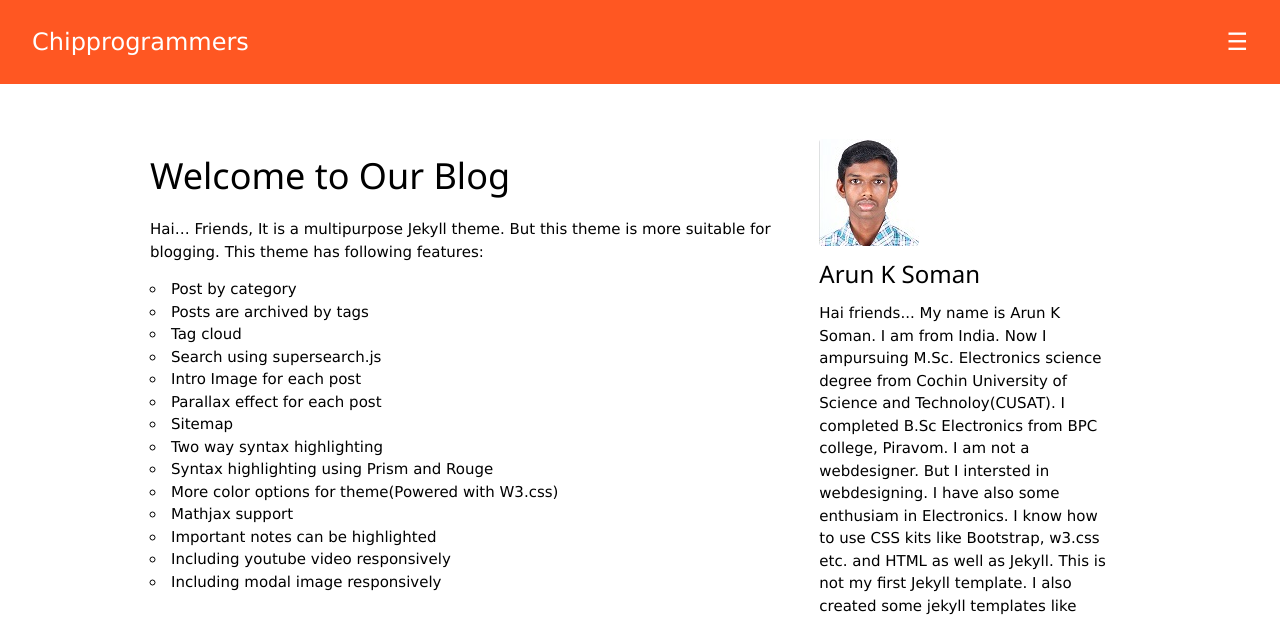
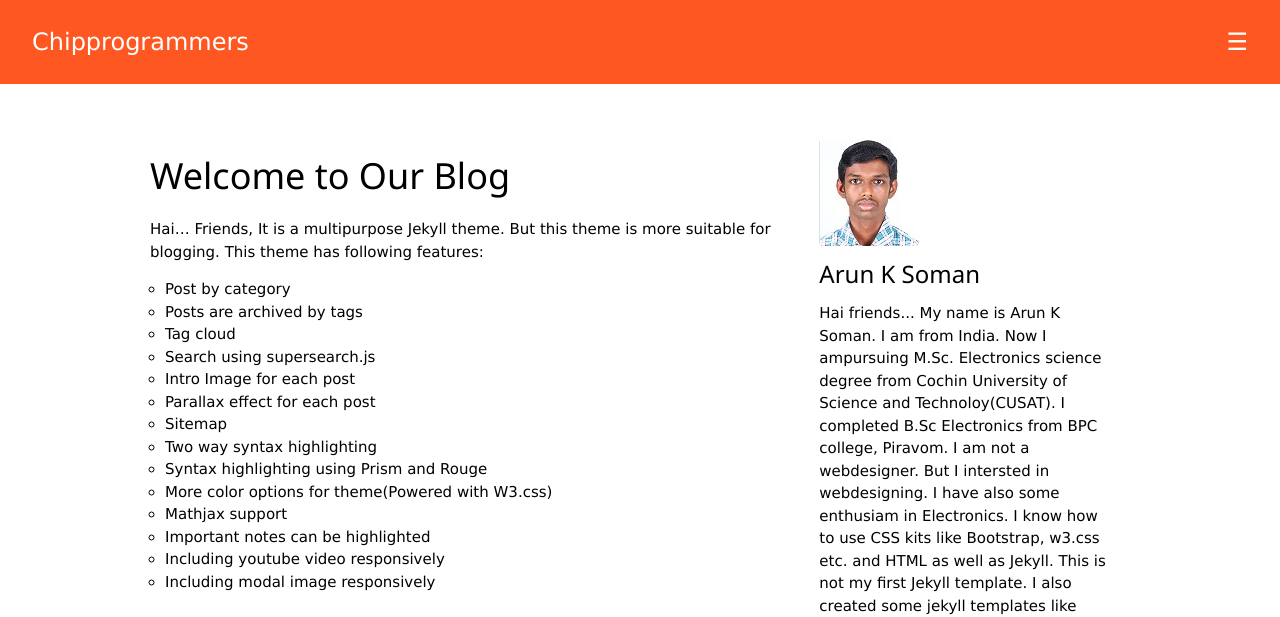
Before and after one commit to techiworld/techiworld.github.io, a Jekyll site: the page built from index.md, in a window 1280 px wide and 1309 px high. Shown: the top 617 px of the window. Built offline with Jekyll 4.4.1, drawn with Linux system fonts in a browser that asks for light colours.

Commit message:
Update main.css

```diff
--- a/assets/css/main.css
+++ b/assets/css/main.css
@@ -124,7 +124,7 @@
 ul {
   list-style: none;
   margin-top: 0;
-  padding-left: 0;
+  padding-left: 15px;
 }
 
 dl dl,
@@ -145,7 +145,7 @@
 }
 
 ul {
-  list-style: circle inside;
+  list-style: circle outside;
 }
 /* HyperLinks */
 #myLink a[target="_blank"]:after {
```
